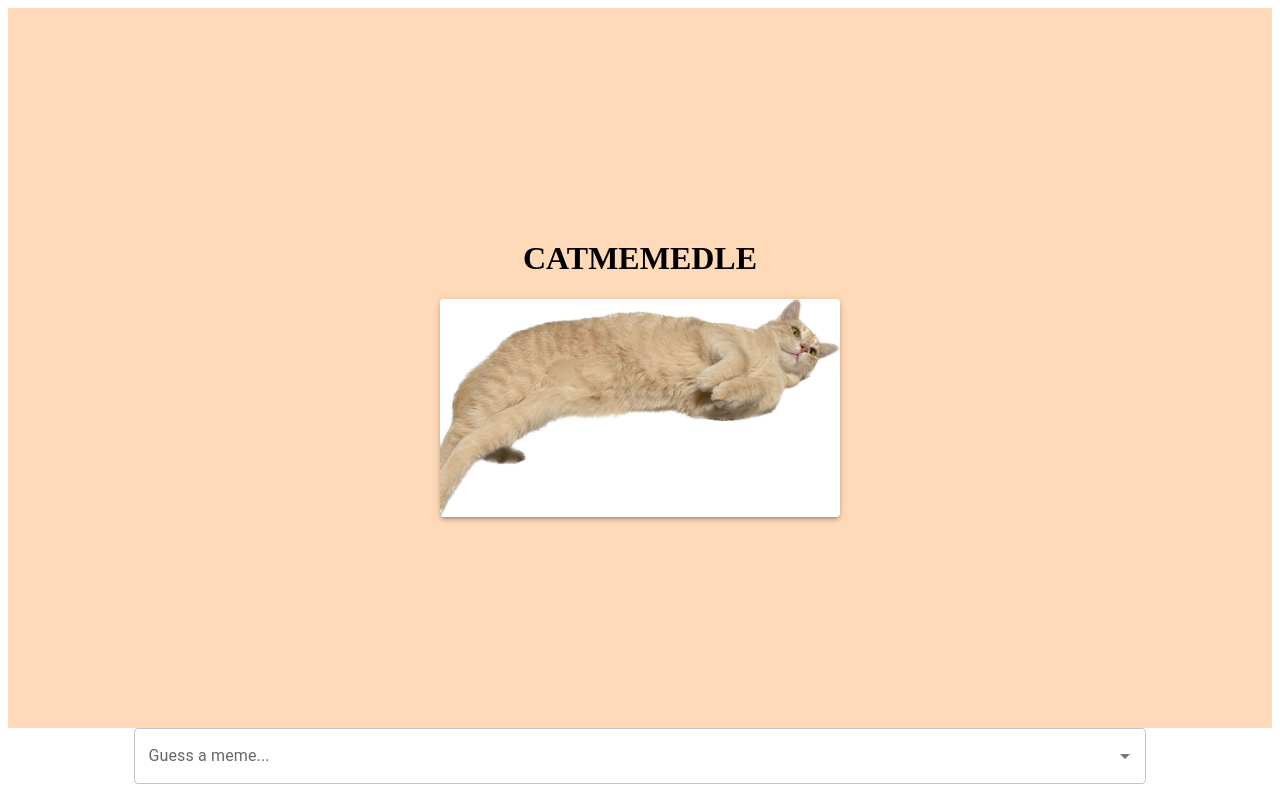
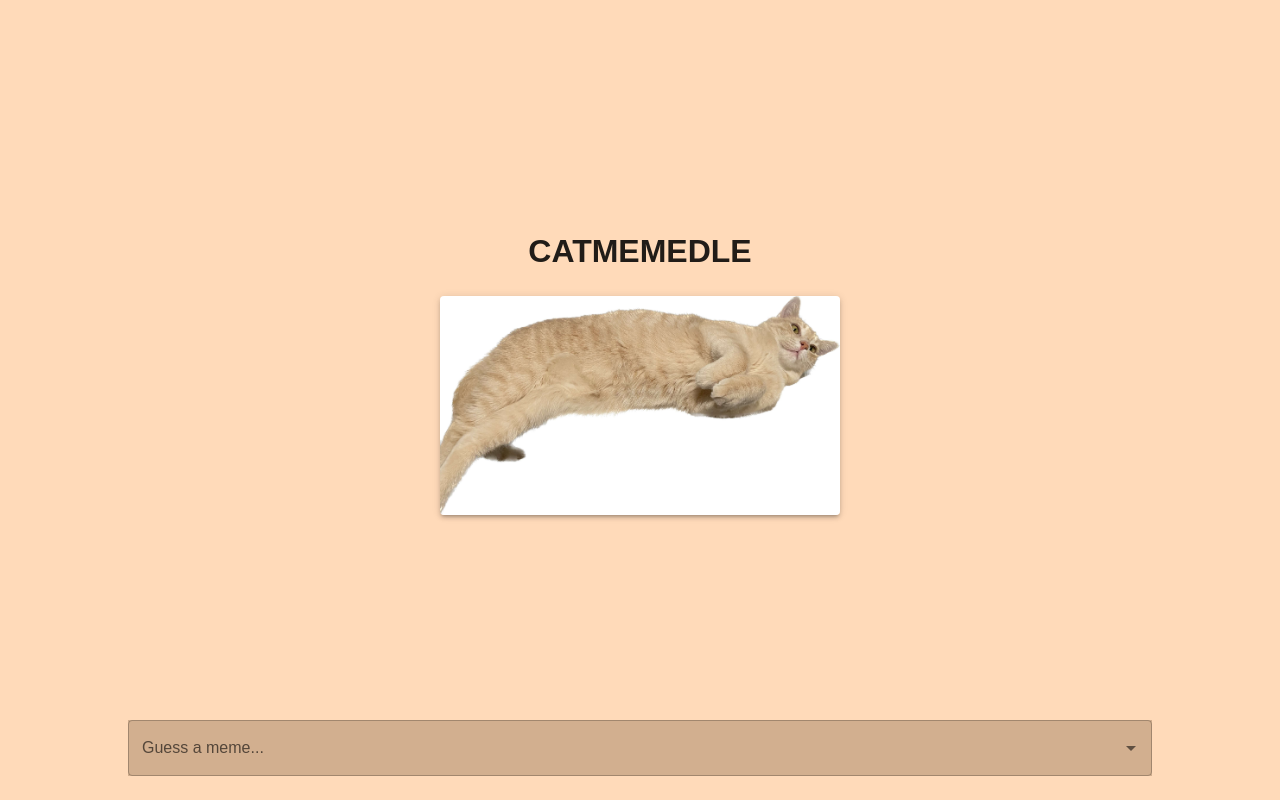
Before and after one commit to jhuang007007/catmemedle, a React (Vite) app: page / in a window 1280 px wide. Both pictures are taken after a click on the button "DAILY". Built offline with nearby package versions, Linux system fonts and the light colour scheme.

Commit message:
added and reformmated some styling, added theme

```diff
--- a/index.html
+++ b/index.html
@@ -2,7 +2,7 @@
 <html lang="en">
   <head>
     <meta charset="UTF-8" />
-    <link rel="icon" type="image/svg+xml" href="" />
+    <link rel="icon" type="image/png" href="catmemedle\src\assets\dannyfavicon.png" />
     <meta name="viewport" content="width=device-width, initial-scale=1.0" />
     <title>Catmemedle</title>
   </head>
--- a/src/App.jsx
+++ b/src/App.jsx
@@ -6,7 +6,10 @@ import SearchBar from './components/SearchBar.jsx'
 import Header from './components/Header.jsx'
 import { Box } from '@mui/material'
 import styles from './styles.jsx'
+import theme from './theme.jsx'
 import Guess from './components/Guess.jsx'
+import { ThemeProvider } from '@mui/material/styles'
+import { CssBaseline } from '@mui/material'
 
 const options = ["cat meme", "cat", "meme", "funny cat", "funny meme", "cat video", "cat picture", "cat gif", "cat image", "cat photo", "cat meme generator", "cat meme maker", "cat meme template", "cat meme creator", "cat meme app", "cat meme website", "cat meme search engine"
 ]
@@ -22,12 +25,14 @@ function App() {
   }
 
   return (
+    <ThemeProvider theme={theme}>
+      <CssBaseline />
       <Box>
         <Box sx={styles.container} height={"90vh"} bgcolor={"peachpuff"}>
           <Box sx={styles.container}>
             <Header />
-          {!dailyStart &&  <LandingPage />}
-          {!dailyStart && <Button variant="contained" onClick={() => setDailyStart(true)}>Daily</Button>}
+            {!dailyStart && <LandingPage />}
+            {!dailyStart && <Button sx={styles.button} variant="contained" onClick={() => setDailyStart(true)}>Daily</Button>}
             {dailyStart && <ImageContainer />}
           </Box>
           <Box>
@@ -38,11 +43,11 @@ function App() {
             {count==5 && <Guess guess={guess[4]} />}
           </Box>
         </Box>
-
         <Box sx={styles.container}>
-        {dailyStart && <SearchBar options={options} onSelect={onChange} />}
+          {count<=4 && dailyStart && <SearchBar options={options} onSelect={onChange} />}
         </Box>
       </Box>
+    </ThemeProvider>
   )
 }
 
--- a/src/components/LandingPage.jsx
+++ b/src/components/LandingPage.jsx
@@ -4,7 +4,7 @@ import styles from '../styles';
 function LandingPage() {
     return (
         <Box>
-            <Box sx={styles.container}>
+            <Box sx={styles.container} textAlign={"center"} paddingLeft={"1rem"} paddingRight={"1rem"} >
                 <p>How to play:</p>
                 <p>Guess the cat meme from the image. The image will begin blurred and will gradually beome less blurred with each guess.</p>
             </Box>
--- a/src/components/SearchBar.jsx
+++ b/src/components/SearchBar.jsx
@@ -1,5 +1,6 @@
 import Autocomplete from "@mui/material/Autocomplete";
 import { TextField } from "@mui/material";
+import styles from "../styles";
 
 function SearchBar({ options, onSelect }) {
     return (
@@ -7,7 +8,7 @@ function SearchBar({ options, onSelect }) {
             options={options}
             onChange={(event, value) => onSelect(value)}
             renderInput={(params) => <TextField {...params} label="Guess a meme..." variant="outlined" />}
-            sx={{width: '80%', backgroundColor: 'white'}}
+            sx={styles.searchbar}
         />
     );
 }
--- a/src/styles.jsx
+++ b/src/styles.jsx
@@ -1,18 +1,24 @@
+import { createTheme } from "@mui/material/styles";
+
 const styles = {
   container: {
     display: 'flex',
     flexDirection: 'column',
     justifyContent: 'center',
     alignItems: 'center',
-    width: '100%',
+    width: '100%'
   },
   guess: {
     display: 'flex',
     flexDirection: 'column',
+    backgroundColor: '#d2af8f',
     justifyContent: 'center',
     alignItems: 'center',
-    width: '20vw',
-    border: '1px solid black',
+    margin: '.5rem',
+    width: '40vw',
+    border: '2px solid black',
+    borderRadius: '4px',
+    boxShadow: 3
   },
   image: {
     maxWidth: '400px',
@@ -20,6 +26,21 @@ const styles = {
     borderRadius: '4px',
     boxShadow: 3
   },
+  button: {
+    width: '10vw',
+    backgroundColor: '#d2af8f',
+    color: 'black',
+    '&:hover': {
+      backgroundColor: '#fff8d6',
+    },
+  },
+  searchbar: {
+    width: '80%',
+    backgroundColor: '#d2af8f',
+    '&:hover': {
+      backgroundColor: '#fff8d6',
+    },
+  },
 }
 
 export default styles;
--- /dev/null
+++ b/src/theme.jsx
@@ -0,0 +1,14 @@
+import { createTheme } from "@mui/material";
+
+const theme = createTheme({
+  palette: {
+    background: {
+      default: 'peachpuff',
+    },
+  },
+  typography: {
+    fontFamily: 'Poppins, sans-serif',
+  },
+});
+
+export default theme;
```
Also changed, not shown: src/assets/dannyfavicon.png (added). Lines whose indentation alone changed are shown as unchanged.
